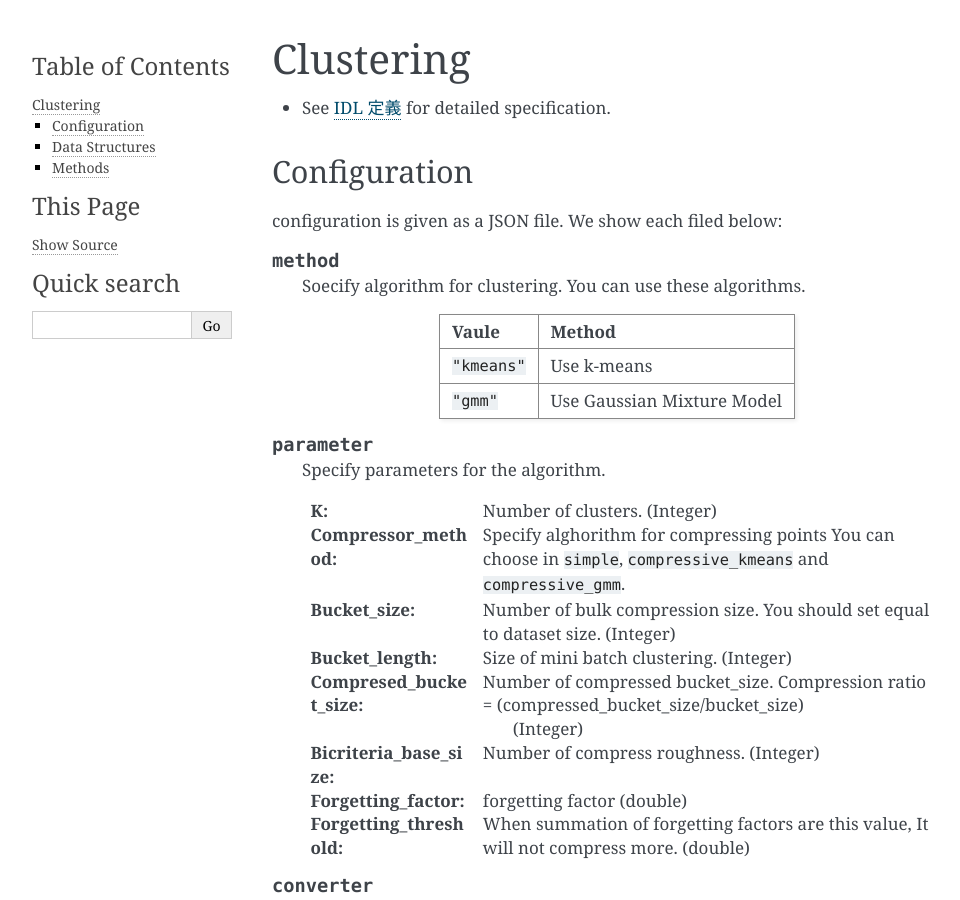
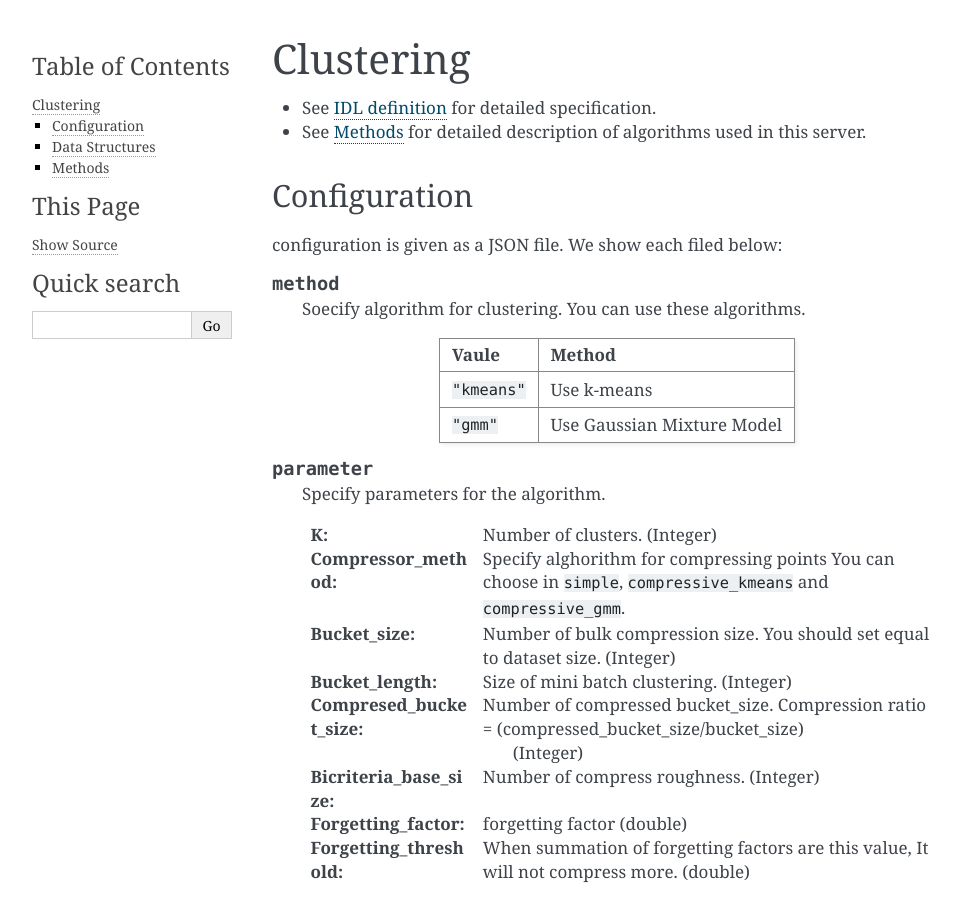
Before and after one commit to jubatus/website, a Sphinx documentation site: the page built from source/en/api_clustering.rst, in a window 1280 px wide and 900 px high. Shown: the whole window, without its empty margins (148-1108 px from the left). Built offline with Sphinx 7.4.7, drawn with Linux system fonts in a browser that asks for light colours; the version number could not be read and is left out.

Commit message:
fix typo and delete unnecessary terms

```diff
--- a/source/en/api_clustering.rst
+++ b/source/en/api_clustering.rst
@@ -1,8 +1,8 @@
 Clustering
 ----------
 
-* See `IDL 定義 <https://github.com/jubatus/jubatus/blob/master/jubatus/server/server/clustering.idl>`_ for detailed specification.
-
+* See `IDL definition <https://github.com/jubatus/jubatus/blob/master/jubatus/server/server/clustering.idl>`_ for detailed specification.
+* See :doc:`method` for detailed description of algorithms used in this server.
 
 Configuration
 ~~~~~~~~~~~~~
--- a/source/ja/api_clustering.rst
+++ b/source/ja/api_clustering.rst
@@ -46,7 +46,7 @@ JSON の各フィールドは以下のとおりである。
 
    :compresed_backet_size:
      backet_sizeを何点に圧縮するか．
-     この実験に於いては圧縮率=(compressed_backet_size/backet_size)である．
+     圧縮率=(compressed_backet_size/backet_size)である．
        (Integer)
 
    :bicriteria_base_size:
```
